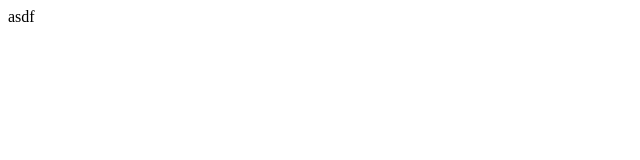
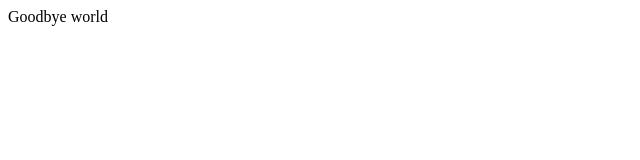
Before and after one commit to fledglinguist/fledglinguist.github.io, a plain HTML site: page index.html in a window 1280 px wide. Shown: the full height of the page, 0-640 px from the left. Drawn offline with Linux system fonts and the light colour scheme.

Commit message:
Update index.html

```diff
--- a/index.html
+++ b/index.html
@@ -1,4 +1,4 @@
 <!DOCTYPE html>
 <html>
-  asdf
+  Goodbye world
 </html>
```
